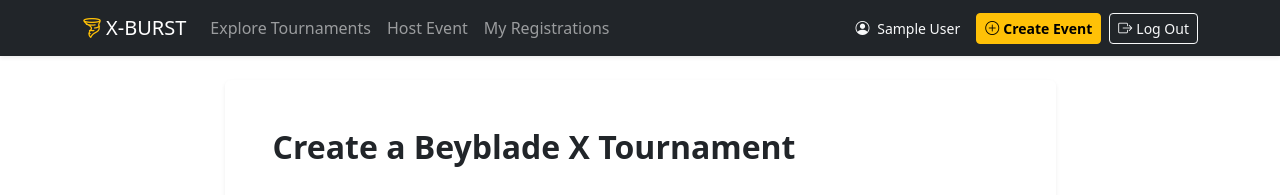
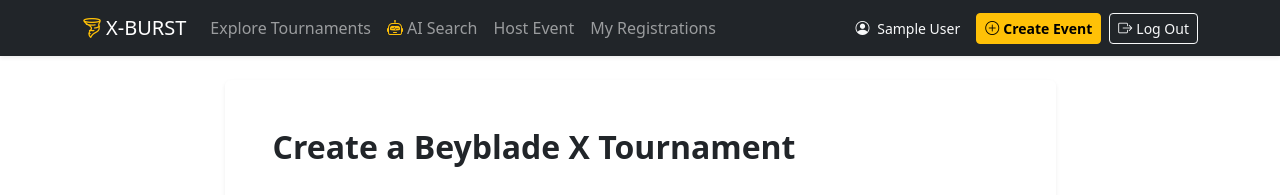
Before and after one commit to BenMuir/a2_in4_Tu_11_S517_Anshul_17, a Flask app: page /create-event in a window 1280 px wide. Shown: the top 195 px of the page. Run offline with Flask 3, Linux system fonts and the light colour scheme; the visitor is signed in with stand-in values (Sample User, id 1); some libraries are stand-ins or nearby versions.

Commit message:
Update AI search branch with latest event creation and search code

```diff
--- a/beyblade/templates/base.html
+++ b/beyblade/templates/base.html
@@ -49,6 +49,11 @@
             <li class="nav-item">
               <a class="nav-link" href="{{ url_for('main.index') }}"
                 >Explore Tournaments</a
+              >
+            </li>
+            <li class="nav-item">
+              <a class="nav-link" href="{{ url_for('main.ai_search') }}"
+                ><i class="bi bi-robot me-1 text-warning"></i>AI Search</a
               >
             </li>
             <li class="nav-item">
```
